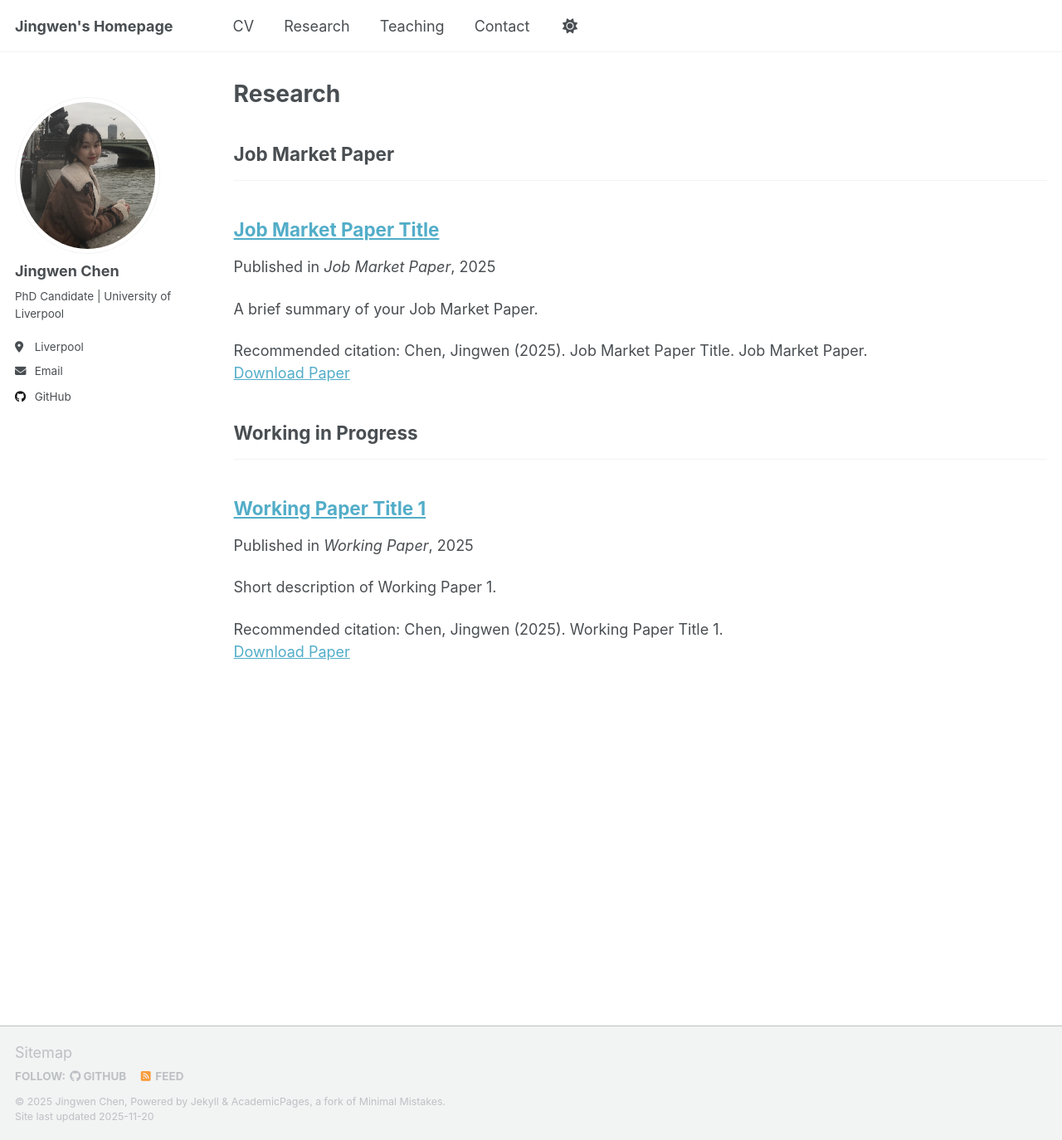
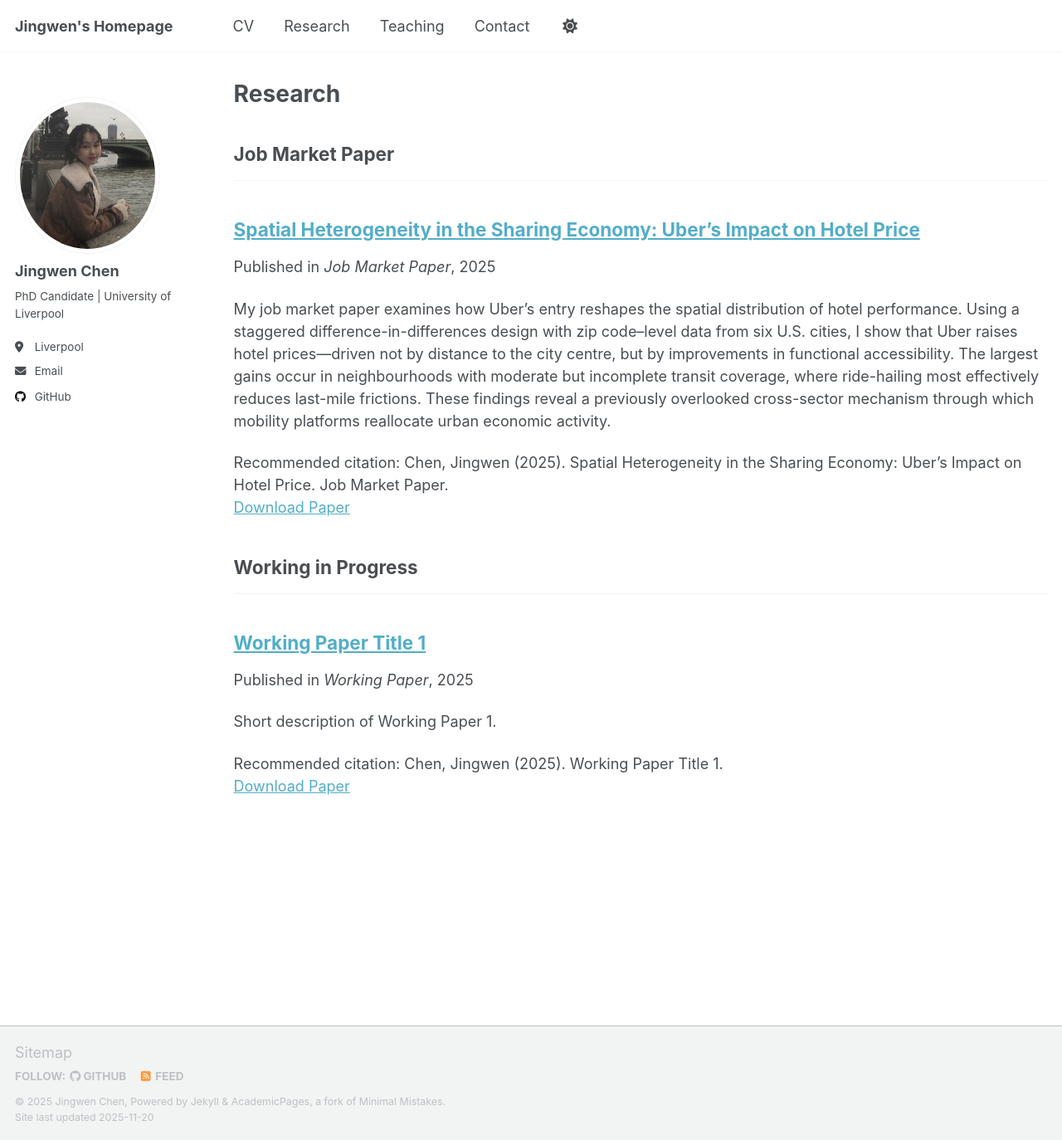
Before and after one commit to jingwenchen0903/jingwenchen0903.github.io, a Jekyll site: the page built from _pages/publications.html, in a window 1280 px wide and 1374 px high. Shown: the whole window at 83% size. Built offline with Jekyll 4.4.1, drawn with Linux system fonts in a browser that asks for light colours; a script that is not in the unit is left out.

Commit message:
Update 2025-jmp.md

```diff
--- a/_publications/2025-jmp.md
+++ b/_publications/2025-jmp.md
@@ -1,13 +1,12 @@
 ---
-title: "Job Market Paper Title"
+title: "Spatial Heterogeneity in the Sharing Economy: Uber’s Impact on Hotel Price"
 collection: publications
 category: manuscripts
 permalink: /research/jmp
-excerpt: "A brief summary of your Job Market Paper."
-date: 2025-01-01
+excerpt: "My job market paper examines how Uber’s entry reshapes the spatial distribution of hotel performance. Using a staggered difference-in-differences design with zip code–level data from six U.S. cities, I show that Uber raises hotel prices—driven not by distance to the city centre, but by improvements in functional accessibility. The largest gains occur in neighbourhoods with moderate but incomplete transit coverage, where ride-hailing most effectively reduces last-mile frictions. These findings reveal a previously overlooked cross-sector mechanism through which mobility platforms reallocate urban economic activity."
 venue: "Job Market Paper"
 paperurl: "/files/JMP.pdf"
-citation: "Chen, Jingwen (2025). Job Market Paper Title. Job Market Paper."
+citation: "Chen, Jingwen (2025). Spatial Heterogeneity in the Sharing Economy: Uber’s Impact on Hotel Price. Job Market Paper."
 ---
 
 Write your Job Market Paper details here.
```
